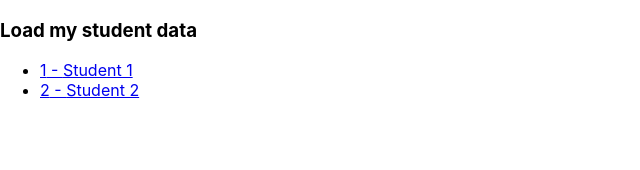
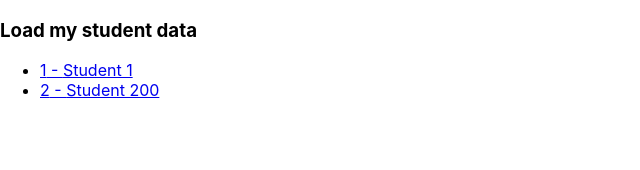
Before and after one commit to Jakdeveloper1/Web-Engineering, a React (Create React App) app in the folder React App/: page /test in a window 1280 px wide. Shown: the top 170 px of the page, without its empty margins (0-640 px from the left). Built offline with nearby package versions, Linux system fonts and the light colour scheme.

Commit message:
Update Test.js

```diff
--- a/React App/src/Route/Test.js
+++ b/React App/src/Route/Test.js
@@ -10,7 +10,7 @@ export const Test = ()=>{
         },
         {
             id:2,
-            name:"Student 2"
+            name:"Student 200"
         }
     ]
 
```
